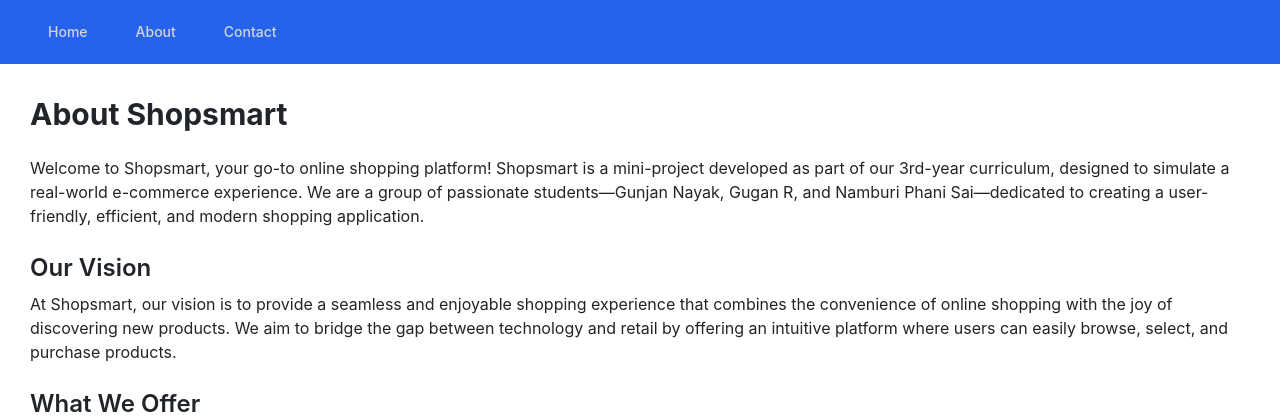
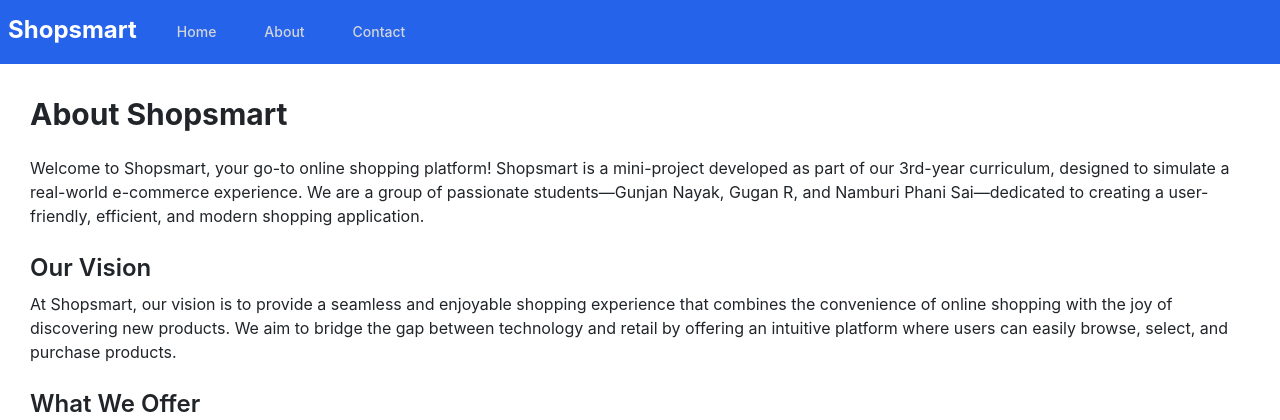
Before and after one commit to Nayak-cyber/Mini-Project-College, a Flask app: page /about in a window 1280 px wide. Shown: the top 420 px of the page. Run offline with Flask 3, Linux system fonts and the light colour scheme; some libraries are stand-ins or nearby versions.

Commit message:
Sixth version corrected the shopsmart name

```diff
--- a/templates/main.html
+++ b/templates/main.html
@@ -29,7 +29,7 @@
                     </div>
                     <div class="flex-1 flex items-center justify-center sm:items-stretch sm:justify-start">
                         <div class="flex-shrink-0">
-                            <a href="#" class="text-2xl font-bold"><p>{{name}}</p></a>
+                            <a href="/" class="text-2xl font-bold"><p>Shopsmart</p></a>
                         </div>
                         <div class="hidden sm:block sm:ml-6">
                             <div class="flex space-x-4">
```
